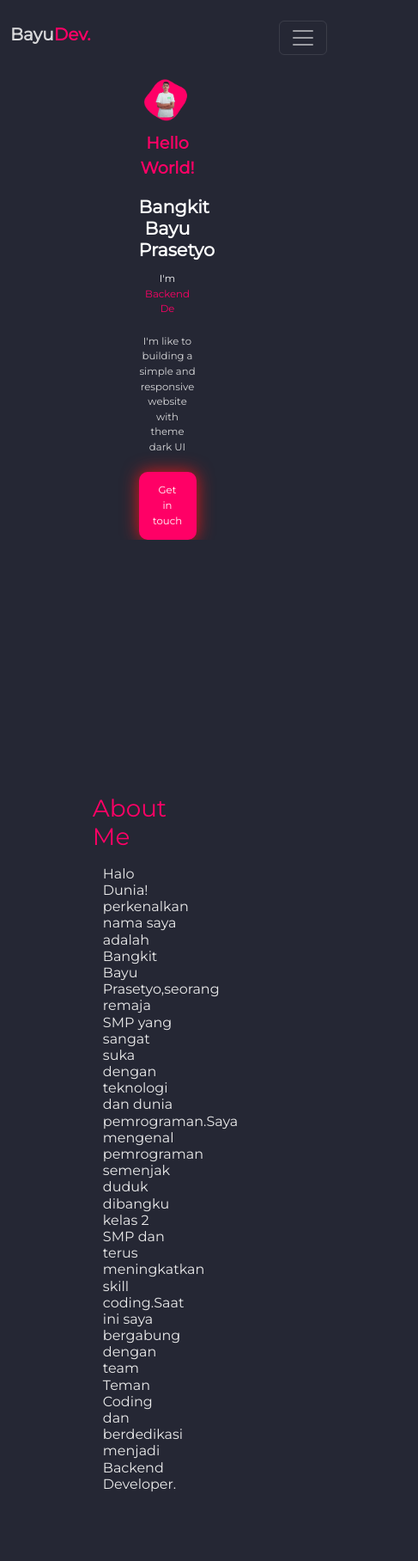
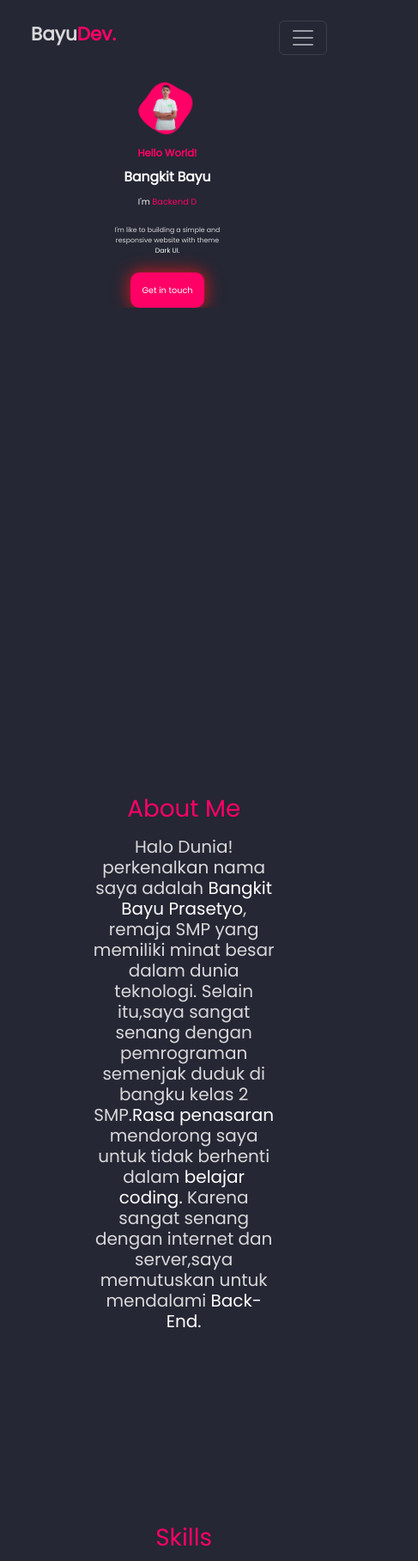
Before and after one commit to BangkitBayu/PortoBangkitBay, a website: page index.html in a window 390 px wide. Shown: the top 1816 px of the page at 86% size, 487 px wide, since content can reach past the window. Drawn offline with nearby package versions, Linux system fonts and the light colour scheme.

Commit message:
refactor code on html and css

```diff
--- a/index.html
+++ b/index.html
@@ -22,8 +22,12 @@
       <nav class="navbar navbar-expand-lg navbar-dark bg-transparent">
         <div class="container">
           <div class="logo">
-            <p style="color: var(--secondaryColor)" class="h5 fw-bold">
-              Bayu<span style="color: var(--mainColor) !important" class="fw-bold">Dev.</span>
+            <p style="color: var(--secondaryColor)" class="h4 fw-bold ms-4">
+              Bayu<span
+                style="color: var(--mainColor) !important"
+                class="fw-bold"
+                >Dev.</span
+              >
             </p>
           </div>
           <div class="row justify-content-center">
@@ -91,18 +95,20 @@
           <div
             class="row flex-column-reverse flex-lg-row align-items-center align-items-lg-start text-center text-lg-start"
           >
-            <div class="col-6 offset-1 my-auto mx-auto">
+            <div
+              class="col-9 offset-lg-1 my-auto mx-auto col-lg-6 float-lg-start"
+            >
               <div
-                class="hero-description container-fluid d-flex flex-column gap-1 align-content-center"
+                class="hero-description container-fluid d-flex flex-column gap-1 gap-lg-2 align-content-center"
               >
-                <p
+                <h3
                   class="hero-subtitle fw-bold text-capitalize"
                   style="color: var(--mainColor) !important"
                 >
                   Hello world!
-                </p>
+                </h3>
                 <h1 class="hero-title fw-bold text-white text-capitalize">
-                  bangkit bayu prasetyo
+                  bangkit bayu
                 </h1>
                 <div class="typing-text-container">
                   <p class="text-light">
@@ -119,9 +125,8 @@
                 </div>
                 <p class="hero-description">
                   I'm like to building a simple and responsive website with
-                  theme dark UI
+                  theme <span style="color: var(--thirdColor)">Dark UI.</span>
                 </p>
-
                 <a
                   href="https://lynk.id/bangkitbayu"
                   class="text-decoration-none"
@@ -132,13 +137,13 @@
                 </a>
               </div>
             </div>
-            <div class="hero-img col-5">
+            <div class="hero-img col-6 col-lg-5">
               <img
                 src="./public/asset/img/hero-img.png"
                 alt="hero-img"
                 width="100%"
                 height="100%"
-                class="float-end"
+                class="float-lg-end"
               />
             </div>
           </div>
@@ -146,9 +151,11 @@
       </section>
 
       <section id="about-section">
-        <div class="container-fluid px-2 d-flex flex-column">
+        <div
+          class="container-fluid px-2 d-flex flex-column text-center text-lg-start align-items-center align-items-lg-start offset-1 offset-lg-0"
+        >
           <div class="row">
-            <div class="col-6 offset-1 d-flex">
+            <div class="container">
               <h1 class="h1" style="color: var(--mainColor) !important">
                 About Me
               </h1>
@@ -156,31 +163,41 @@
           </div>
 
           <div class="row mt-2">
-            <div class="col-7 offset-1">
-              <div class="container">
-                <p class="about-description text-truncated h6 fw-light">
-                  Halo Dunia! perkenalkan nama saya adalah Bangkit Bayu
-                  Prasetyo,seorang remaja SMP yang sangat suka dengan teknologi
-                  dan dunia pemrograman.Saya mengenal pemrograman semenjak duduk
-                  dibangku kelas 2 SMP dan terus meningkatkan skill coding.Saat
-                  ini saya bergabung dengan team Teman Coding dan berdedikasi
-                  menjadi Backend Developer.
-                </p>
-              </div>
+            <div class="container">
+              <p class="about-description h5 fw-light">
+                Halo Dunia! perkenalkan nama saya adalah
+                <span style="color: var(--thirdColor)"
+                  >Bangkit Bayu Prasetyo</span
+                >, remaja SMP yang memiliki minat besar dalam dunia teknologi.
+                Selain itu,saya sangat senang dengan pemrograman semenjak duduk
+                di bangku kelas 2 SMP.<span style="color: var(--thirdColor)"
+                  >Rasa penasaran
+                </span>
+                mendorong saya untuk tidak berhenti dalam<span
+                  style="color: var(--thirdColor)"
+                >
+                  belajar coding.</span
+                >
+                Karena sangat senang dengan internet dan server,saya memutuskan
+                untuk mendalami
+                <span style="color: var(--thirdColor)">Back-End.</span>
+              </p>
             </div>
           </div>
         </div>
       </section>
 
       <section id="skills-section">
-        <div class="container-fluid py-1 d-flex flex-column">
+        <div
+          class="container-fluid py-1 d-flex flex-column text-center text-lg-start align-items-center align-items-lg-start offset-1 offset-lg-0"
+        >
           <div class="row">
-            <div class="col-5 offset-1 d-flex">
-              <h1 class="h1" style="color: var(--mainColor)">Skills</h1>
-            </div>
+            <h1 class="h1" style="color: var(--mainColor)">Skills</h1>
           </div>
 
-          <div class="skill-container offset-1 mt-2">
+          <div
+            class="skill-container mt-2 align-items-center align-items-lg-start"
+          >
             <div class="row">
               <h4 class="h4 text-capitalize text-white">
                 programming languages
@@ -280,12 +297,10 @@
       <section id="certificate-section">
         <div class="container-fluid py-1">
           <div class="row">
-            <div class="col-5 offset-1">
-              <h1 class="h1" style="color: var(--mainColor)">Certificate</h1>
-            </div>
+            <h1 class="h1" style="color: var(--mainColor)">Certificate</h1>
           </div>
 
-          <div class="row mt-3 offset-1">
+          <div class="row mt-3">
             <div class="item-container container">
               <div class="item-card d-flex flex-column">
                 <img
@@ -332,19 +347,6 @@
                 </div>
               </div>
 
-              <div class="item-card d-flex flex-column">
-                <img
-                  src="./public/asset/img/sertifikat_toefl.jpg"
-                  class="img-fluid card-img rounded-3"
-                  alt="sertifikat"
-                  width="75%"
-                  height="80%"
-                />
-                <div class="card-content mt-3">
-                  <p class="text-white">TOEFL Pratice Test</p>
-                </div>
-              </div>
-
               <div id="showImg" class="container"></div>
             </div>
           </div>
@@ -354,13 +356,25 @@
       <section id="project-section">
         <div class="container-fluid py-1">
           <div class="row">
-            <div class="col-5 offset-1">
-              <h1 class="h1" style="color: var(--mainColor)">Project</h1>
-            </div>
+            <h1 class="h1" style="color: var(--mainColor)">Project</h1>
           </div>
 
-          <div class="row mt-3 offset-1">
+          <div class="row mt-3">
             <div class="item-container container">
+              <div class="item-card d-flex flex-column p-2">
+                <img src="./public/asset/img/project_1.png" alt="project_1" />
+                <div class="card-content" style="margin-top: 4.4rem">
+                  <h4 class="card-title h4">Web Portofolio</h4>
+                  <hr class="card-line" />
+                  <p class="card-descrption">
+                    This platform is a great place to showcase
+                    <span style="color: var(--thirdColor)">my skills</span> and
+                    <span style="color: var(--thirdColor)">experience</span>
+                  </p>
+                  <button class="CTA-button float-end">Visit site</button>
+                </div>
+              </div>
+
               <div class="item-card d-flex flex-column">
                 <img src="./public/asset/img/project_2.png" alt="project_2" />
                 <div class="card-content">
--- a/style/style.css
+++ b/style/style.css
@@ -1,20 +1,19 @@
-
 :root {
     --fontOpacity: #908E9B;
     --titleFontSize: calc(14px + 2vw) --subtitleFontSize: calc(12px + 1vw) --descriptionFontSize: calc(2px + 1vw) --shadowEffect:0 4px 12px rgba(0, 0, 0, 0.095);
     --shadowEffectDeepth: 0 4px 12px rgba(0, 0, 0, 0.419);
     --mainColor: #FF0066;
     --secondaryColor: #f5f5f5dc;
-    --thirdColor:hsl(0 , 20% , 100%);
+    --thirdColor: hsl(0, 20%, 100%);
     --backgroundColor: #252734;
     --backgroundColor2: #31323E;
 }
 
 @font-face {
-    /* font-family: 'Poppins';
-    src: url('fonts/Poppins-Regular.ttf') format('truetype'); */
-    font-family: 'Montserrat';
-    src: url('/public/fonts/Montserrat-Regular.ttf') format('truetype');
+    font-family: 'Poppins';
+    src: url('/public/fonts/Poppins-Regular.ttf') format('truetype');
+    /* font-family: 'Montserrat';
+    src: url('/public/fonts/Montserrat-Regular.ttf') format('truetype'); */
     font-weight: normal;
     font-style: normal;
 }
@@ -24,7 +23,7 @@
     padding: 0;
     box-sizing: border-box;
     /* font-family: 'Poppins', sans-serif; */
-    font-family:'Montserrat' , 'Segoe UI', Tahoma, Geneva, Verdana, sans-serif;
+    font-family: 'Poppins', Tahoma, Geneva, Verdana, sans-serif;
 }
 
 body {
@@ -35,9 +34,11 @@ body {
 header {
     top: 0;
     position: fixed;
+    /* height: 14vh; */
     width: 100vw;
     z-index: 999;
-    background-color: var(--backgroundColor);
+    background-color: var(--backgroundColor) !important;
+    font-size:1.3rem;
 }
 
 #hero-section,
@@ -46,6 +47,7 @@ header {
 #certificate-section,
 #project-section {
     min-height: 100vh !important;
+    min-width: 100vw !important;
     padding: 5rem;
     box-sizing: border-box;
 }
@@ -56,20 +58,24 @@ header {
 }
 
 #hero-section .hero-title {
-    font-size: clamp(1.3rem, 3.2vw, 4rem);
+    /* display: inline-block;
+    white-space: nowrap; */
+    font-size: clamp(12px, 4vw, 54px);
 }
 
 #hero-section .hero-subtitle {
-    font-size: clamp(1.2rem, 3vw, 3rem);
+    font-size: clamp(10px, 3vw, 42px);
 }
 
 #hero-section .typing-text-container p {
-    font-size: clamp(0.6rem, 3vw, 1.8rem);
+    display: inline-block;
+    white-space: nowrap;
+    font-size: clamp(8px, 2.5vw, 28px);
 }
 
 #hero-section .hero-description {
     color: var(--secondaryColor);
-    font-size: clamp(0.6rem, 3vw, 1rem);
+    font-size: clamp(6px, 2vw, 16px);
     font-weight: lighter;
 }
 
@@ -77,7 +83,7 @@ header {
     position: relative;
     display: flex;
     padding: 0.5rem 0.5rem;
-    gap: 2rem;
+    gap: 2.5rem;
     flex-wrap: wrap;
 }
 
@@ -95,7 +101,7 @@ header {
 }
 
 .card-content {
-  padding: 0.8rem 1rem;
+    padding: 0.8rem 1rem;
 }
 
 .card-content p {
@@ -109,14 +115,16 @@ p.subtitle {
 }
 
 .CTA-button {
+    display: inline-block;
+    white-space: nowrap;
     max-width: 130px;
-    font-size: clamp(0.5rem, 3vw, 1rem);
+    font-size: clamp(0.2rem, 2.5vw, 1rem);
     font-weight: lighter;
     border-radius: 10px;
     position: relative;
     color: white;
-    padding-block: clamp(0.5rem, 3vw, 0.7rem);
-    padding-inline: clamp(0.9rem, 3vw, 0.8rem);
+    padding-block: clamp(0.6rem, 3vw, 0.7rem);
+    padding-inline: clamp(0.4rem, 3vw, 0.8rem);
     background-color: var(--mainColor);
     border: 2px solid transparent;
     transition: all ease 0.3s;
@@ -132,7 +140,7 @@ p.subtitle {
 }
 
 .about-description {
-    color: rgb(235, 235, 235);
+    color: var(--secondaryColor);
 }
 
 .icon-container {
@@ -152,7 +160,7 @@ p.subtitle {
     padding-block: clamp(0.5rem, 3vw, 0.7rem);
     padding-inline: clamp(0.5rem, 3vw, 0.6rem);
     justify-content: center;
-    max-width: 180px;
+    max-width: 160px;
     width: 100%;
     min-height: 5vh;
     max-height: 50px;
@@ -178,10 +186,10 @@ p.subtitle {
 #certificate-section .certificate-container #showImg {
     position: absolute;
     top: 50%;
-    left :50%;
-    right:50%;
-    transform: translate(-50% , -50%);
-    padding:1rem 1rem;
+    left: 50%;
+    right: 50%;
+    transform: translate(-50%, -50%);
+    padding: 1rem 1rem;
     width: 100%;
     height: 100%;
     display: none;
@@ -196,13 +204,13 @@ p.subtitle {
 }
 
 #project-section .item-card .card-title {
-  /* color: rgba(247, 242, 242, 0.925); */
-  color: hsl(0 , 50% , 100%);
+    /* color: rgba(247, 242, 242, 0.925); */
+    color: hsl(0, 50%, 100%);
 }
 
 #project-section .item-card hr {
-   color: white;
-   border-radius: 10px;
+    color: white;
+    border-radius: 10px;
 }
 
 #project-section .item-card .card-description {
@@ -214,25 +222,3 @@ p.subtitle {
     border-radius: 6px;
     width: 115px;
 }
-
-/* #certificate-section .action-btn .prev, .next{
-    display: ;
-} */
-
-
-/* .line {
-    width: clamp(40% , 3vw , 70%);
-    width: 40vw;
-    height: 4px;
-    background-color: var(--mainColor);
-    border-radius: 10px;
-    top: 21px;
-    left: clamp(220px , 3vw ,140px);
-    right: 10rem;
-    box-shadow: 0 0 10px #E11919;
-} */
-
-/* #skills-section .line {
-    top: 21px;
-    left: 100px;
-} */
```
Also changed, not shown: public/asset/img/project_1.PNG (added).
